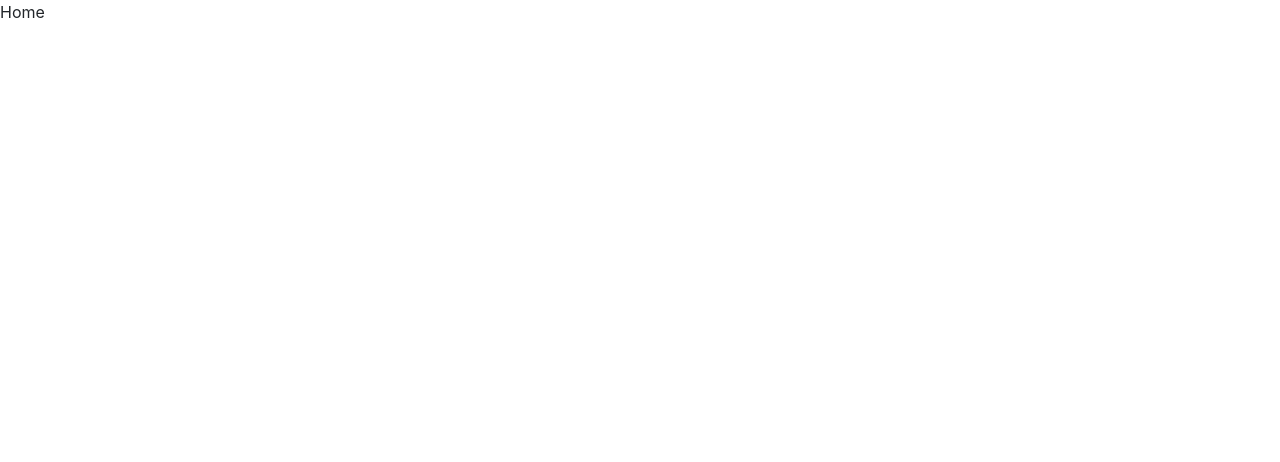
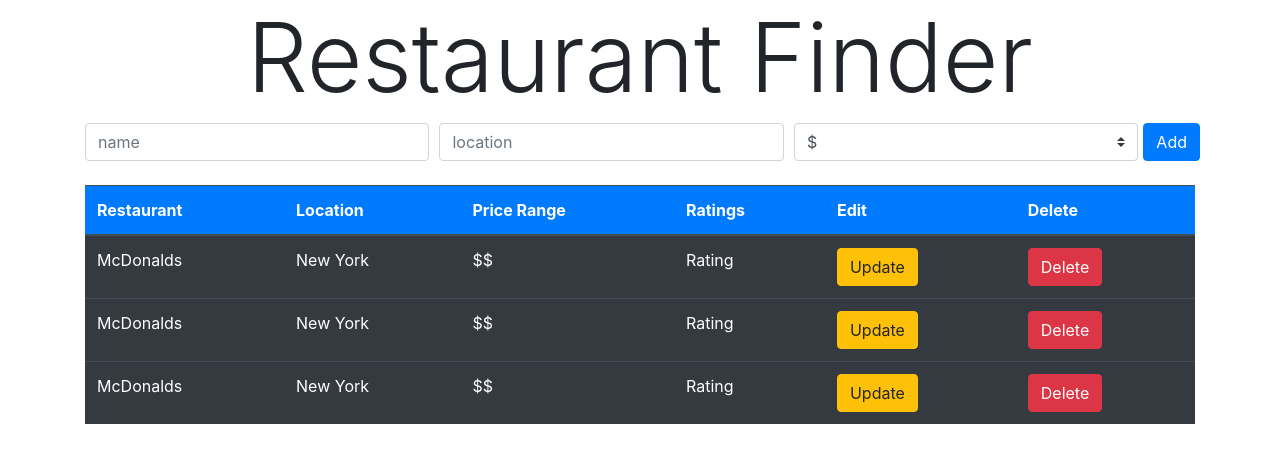
Before and after one commit to mikeqle/tutorial_restaurant_pern, a React (Create React App) app in the folder client/: page / in a window 1280 px wide. Shown: the top 462 px of the page. Built offline with nearby package versions, Linux system fonts and the light colour scheme.

Commit message:
built components skeleton for Home.jsx and set up Context API

```diff
--- a/client/src/App.jsx
+++ b/client/src/App.jsx
@@ -1,11 +1,14 @@
 import React from 'react';
 import {BrowserRouter as Router, Routes, Route} from 'react-router-dom';
+import { RestaurantsContextProvider } from './context/RestaurantsContext';
 import Home from './routes/Home';
 import RestaurantDetailPage from './routes/RestaurantDetailPage';
 import UpdatePage from './routes/UpdatePage';
 
 const App = () => {
-    return <div>
+    return (
+        <RestaurantsContextProvider>
+            <div className="container">
                 <Router>
                     <Routes>
                         <Route exact path="/" element={<Home/>}/>
@@ -13,7 +16,10 @@
                         <Route exact path="/restaurants/:id" element={<RestaurantDetailPage/>}/>
                     </Routes>
                 </Router>
+
             </div>
+        </RestaurantsContextProvider>
+    )
 }
 
 export default App;
--- /dev/null
+++ b/client/src/components/AddRestaurant.jsx
@@ -0,0 +1,31 @@
+import React from 'react';
+
+const AddRestaurant = () => {
+  return (
+    <div className="mb-4">
+        <form action="">
+            <div className="form-row">
+                <div className="col">
+                    <input className="form-control" type="text" placeholder="name" />
+                </div>
+                <div className="col">
+                    <input className="form-control" type="text" placeholder="location" />
+                </div>
+                <div className="col">
+                    <select className="custom-select my-0 mr-sm-2">
+                        <option disabled>Price Range</option>
+                        <option value="1">$</option>
+                        <option value="2">$$</option>
+                        <option value="3">$$$</option>
+                        <option value="4">$$$$</option>
+                        <option value="5">$$$$$</option>
+                    </select>
+                </div>
+                <button className='btn btn-primary'>Add</button>
+            </div>
+        </form>
+    </div>
+  )
+};
+
+export default AddRestaurant;
--- /dev/null
+++ b/client/src/components/Header.jsx
@@ -0,0 +1,11 @@
+import React from 'react';
+
+const Header = () => {
+  return (
+    <div>
+        <h1 className="font-weight-light display-1 text-center">Restaurant Finder</h1>
+    </div>
+  )
+};
+
+export default Header;
--- /dev/null
+++ b/client/src/components/RestaurantList.jsx
@@ -0,0 +1,48 @@
+import React from 'react';
+
+const RestaurantList = () => {
+  return (
+    <div className="list-group">
+        <table className="table table-hover table-dark">
+            <thead>
+                <tr className="bg-primary">
+                    <th scope="col">Restaurant</th>
+                    <th scope="col">Location</th>
+                    <th scope="col">Price Range</th>
+                    <th scope="col">Ratings</th>
+                    <th scope="col">Edit</th>
+                    <th scope="col">Delete</th>
+                </tr>
+            </thead>
+            <tbody>
+                <tr>
+                    <td>McDonalds</td>
+                    <td>New York</td>
+                    <td>$$</td>
+                    <td>Rating</td>
+                    <td><button className="btn btn-warning">Update</button></td>
+                    <td><button className="btn btn-danger">Delete</button></td>
+                </tr>
+                <tr>
+                    <td>McDonalds</td>
+                    <td>New York</td>
+                    <td>$$</td>
+                    <td>Rating</td>
+                    <td><button className="btn btn-warning">Update</button></td>
+                    <td><button className="btn btn-danger">Delete</button></td>
+                </tr>
+                <tr>
+                    <td>McDonalds</td>
+                    <td>New York</td>
+                    <td>$$</td>
+                    <td>Rating</td>
+                    <td><button className="btn btn-warning">Update</button></td>
+                    <td><button className="btn btn-danger">Delete</button></td>
+                </tr>
+            </tbody>
+        </table>
+    </div>
+  )
+};
+
+export default RestaurantList;
--- /dev/null
+++ b/client/src/context/RestaurantsContext.js
@@ -0,0 +1,14 @@
+import React, { useState, createContext } from 'react';
+
+export const RestaurantsContext = createContext();
+
+export const RestaurantsContextProvider = (props) => {
+    const [restaurants, setRestaurants] = useState([]);
+
+
+    return (
+        <RestaurantsContext.Provider value={{restaurants: restaurants, setRestaurants: setRestaurants}}>
+            {props.children}
+        </RestaurantsContext.Provider>
+    )
+}
--- a/client/src/routes/Home.jsx
+++ b/client/src/routes/Home.jsx
@@ -1,8 +1,15 @@
 import React from 'react';
+import AddRestaurant from '../components/AddRestaurant';
+import Header from '../components/Header';
+import RestaurantList from '../components/RestaurantList';
 
 const Home = () => {
   return (
-    <div>Home</div>
+    <div>
+        <Header />
+        <AddRestaurant />
+        <RestaurantList />
+    </div>
   )
 };
 
```
Lines whose indentation alone changed are shown as unchanged.
